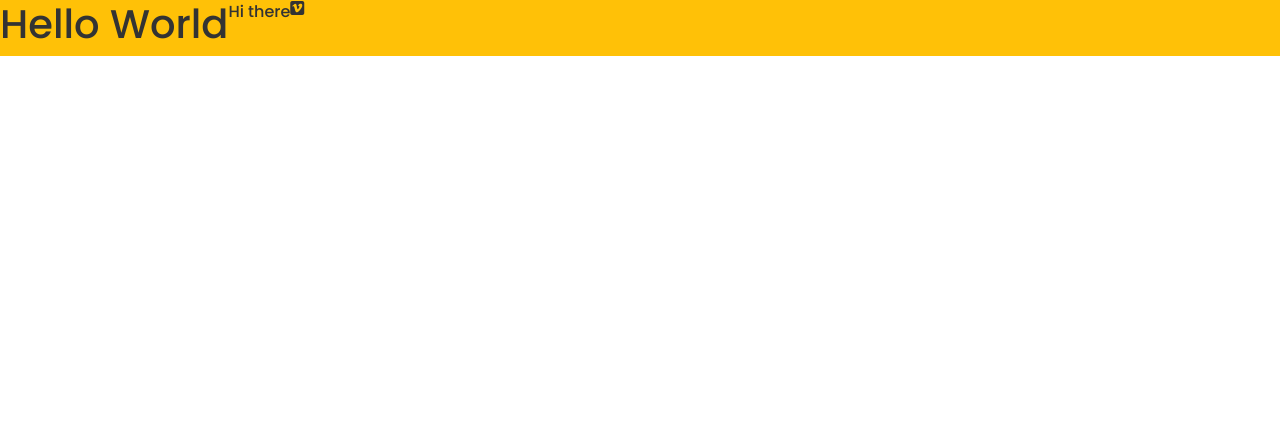
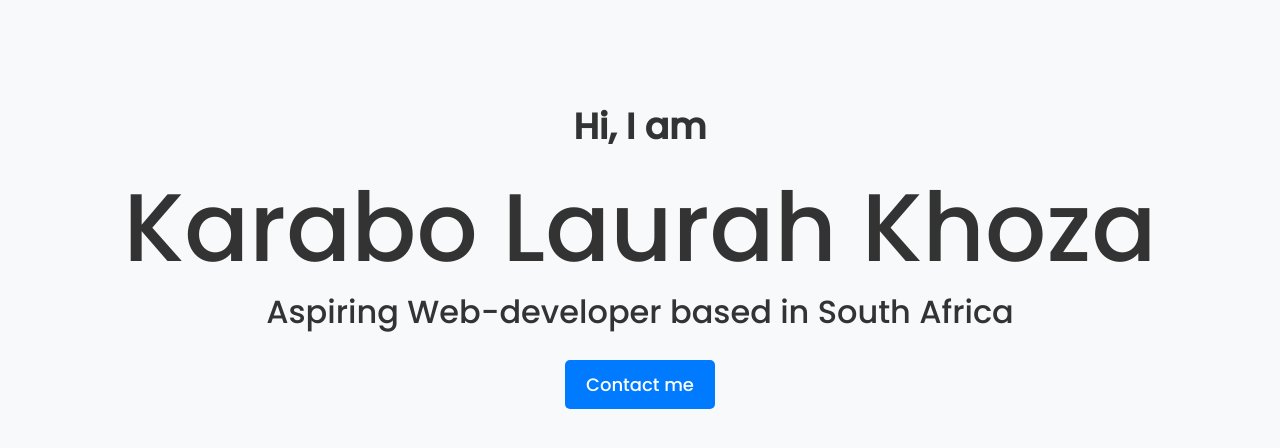
Before and after one commit to Karabo-Khoza/personal-portfolio-project, a plain HTML site: page index.html in a window 1280 px wide. Drawn offline with nearby package versions, Linux system fonts and the light colour scheme.

Commit message:
Added the header in my project

```diff
--- a/index.html
+++ b/index.html
@@ -28,10 +28,11 @@
     <title>Personal</title>
   </head>
   <body>
-    <div class="d-flex bg-warning">
-      <h1>Hello World</h1>
-      <p>Hi there</p>
-      <i class="fa-brands fa-square-vimeo"></i>
+    <div class="header">
+      <p>Hi, I am</p>
+      <h1>Karabo Laurah Khoza</h1>
+      <h2>Aspiring Web-developer based in South Africa</h2>
+      <a href="#" class="btn btn-branding">Contact me</a>
     </div>
   </body>
 </html>
--- a/src/style.css
+++ b/src/style.css
@@ -5,3 +5,30 @@ body {
   font-weight: 500;
   font-style: normal;
 }
+
+/* Header Section */
+
+h1 {
+  font-size: 96px;
+}
+
+.header {
+  text-align: center;
+  padding: 100px 20px;
+  background-color: #f8f9fa;
+}
+
+.header p {
+  font-size: 36px;
+  font-weight: bold;
+}
+
+.btn-branding {
+  background-color: #007bff;
+  color: white;
+  padding: 10px 20px;
+  text-decoration: none;
+  border-radius: 5px;
+  font-size: 18px;
+  margin-top: 20px;
+}
```
